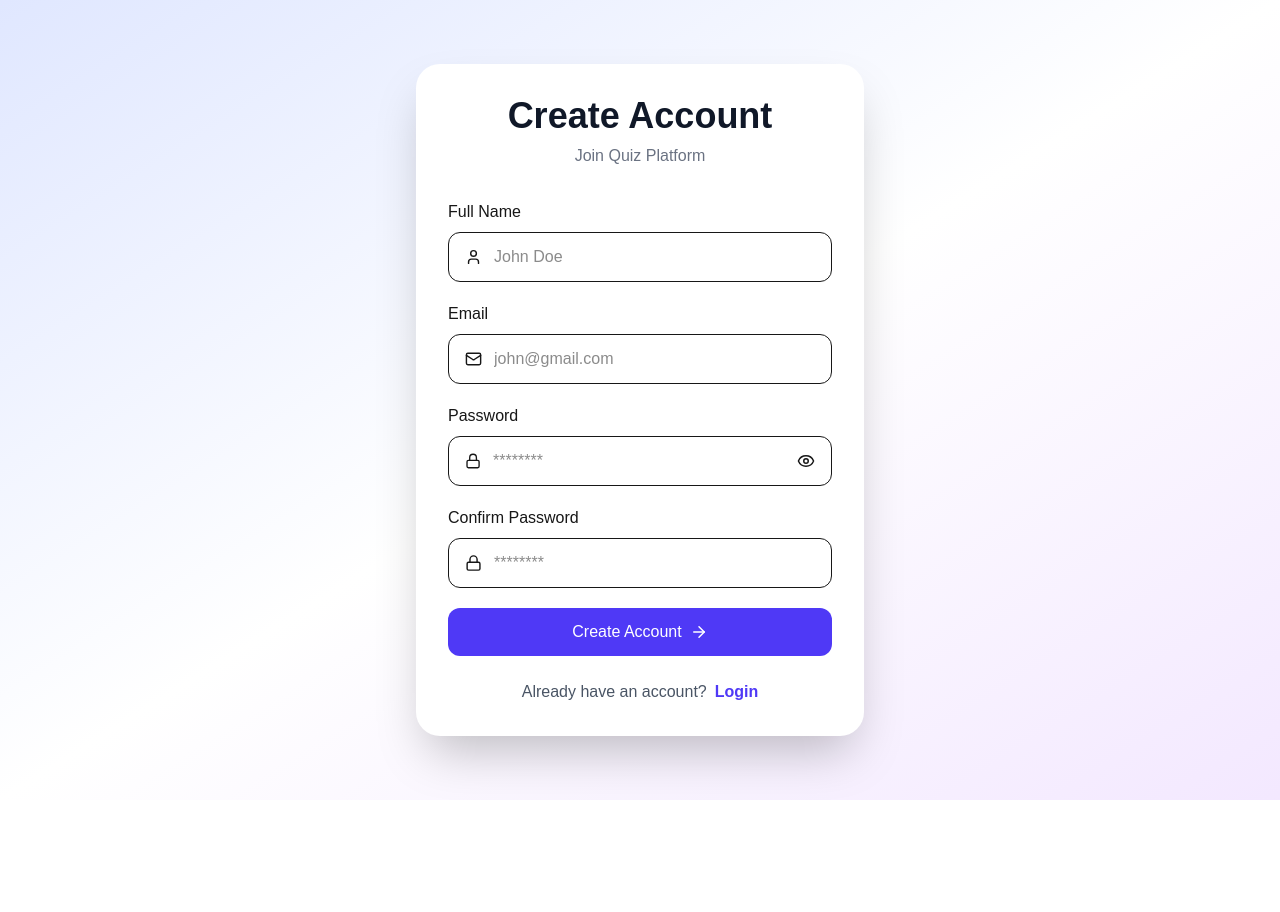
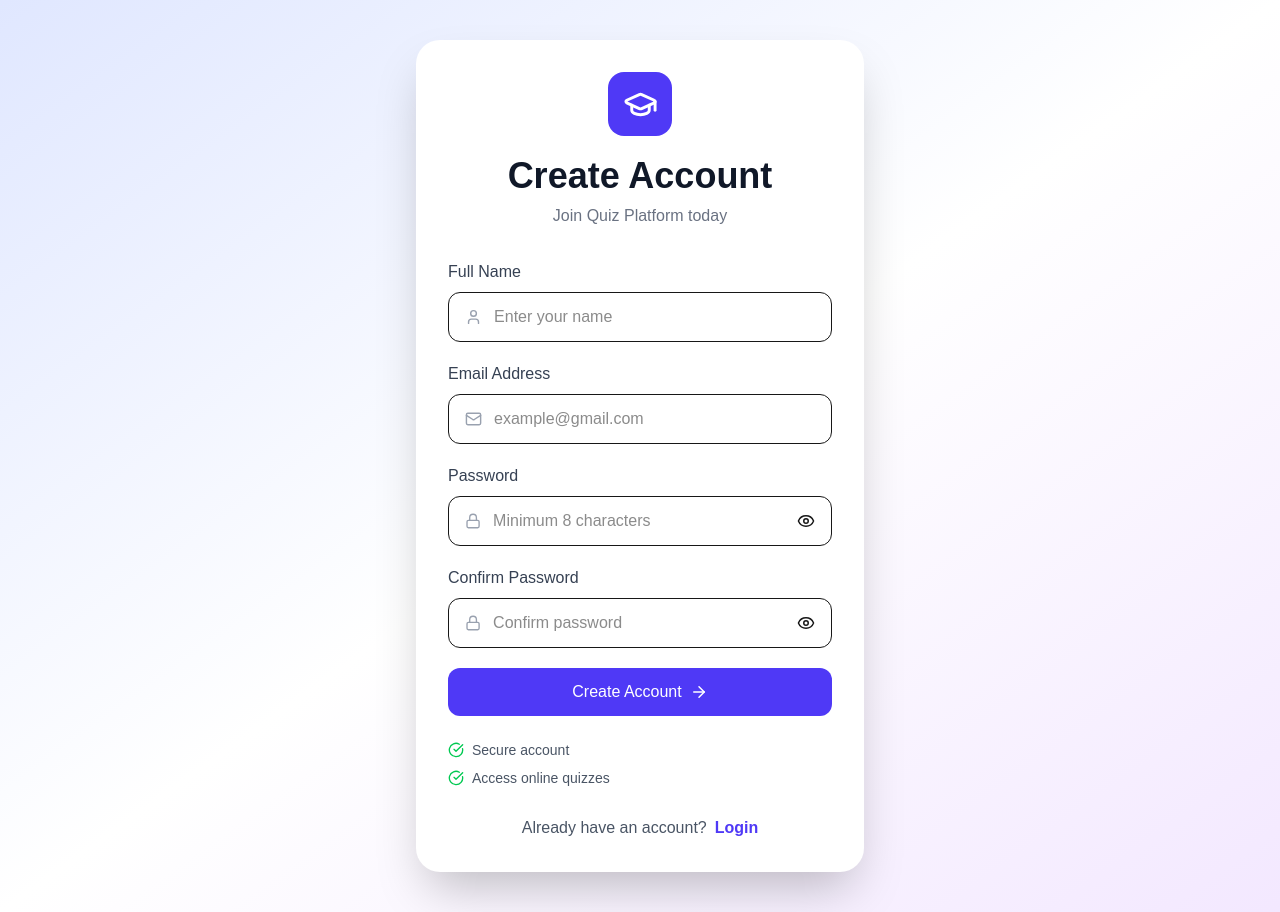
Before and after one commit to Kesarkarale/quize-platform, a Next.js app: page /register in a window 1280 px wide. Before the commit the page ends 800 px from the top, so only its background shows below. Built offline with nearby package versions, Linux system fonts and the light colour scheme.

Commit message:
Update page.tsx

```diff
--- a/app/(auth)/register/page.tsx
+++ b/app/(auth)/register/page.tsx
@@ -13,6 +13,8 @@ import {
   EyeOff,
   Loader2,
   ArrowRight,
+  GraduationCap,
+  CheckCircle,
 } from "lucide-react";
 
 import { toast } from "sonner";
@@ -27,6 +29,8 @@ export default function RegisterPage() {
   const [loading,setLoading] = useState(false);
 
   const [showPassword,setShowPassword] = useState(false);
+
+  const [showConfirmPassword,setShowConfirmPassword] = useState(false);
 
 
 
@@ -44,6 +48,7 @@ export default function RegisterPage() {
 
 
   async function handleRegister(e:FormEvent){
+
 
     e.preventDefault();
 
@@ -67,7 +72,9 @@ export default function RegisterPage() {
 
     if(formData.password.length < 8){
 
-      toast.error("Password must be at least 8 characters");
+      toast.error(
+        "Password must be minimum 8 characters"
+      );
 
       return;
 
@@ -79,12 +86,13 @@ export default function RegisterPage() {
 
     if(formData.password !== formData.confirmPassword){
 
-      toast.error("Passwords do not match");
+      toast.error(
+        "Passwords do not match"
+      );
 
       return;
 
     }
-
 
 
 
@@ -102,9 +110,7 @@ export default function RegisterPage() {
           method:"POST",
 
           headers:{
-
             "Content-Type":"application/json"
-
           },
 
 
@@ -119,9 +125,7 @@ export default function RegisterPage() {
           })
 
         }
-
       );
-
 
 
 
@@ -144,7 +148,7 @@ export default function RegisterPage() {
 
 
       toast.success(
-        "Registration successful. Check your email."
+        "Account created successfully"
       );
 
 
@@ -153,11 +157,14 @@ export default function RegisterPage() {
 
 
 
+
     }
     catch{
 
 
-      toast.error("Something went wrong");
+      toast.error(
+        "Something went wrong"
+      );
 
 
     }
@@ -176,35 +183,51 @@ export default function RegisterPage() {
 
 
 
-
-
 return (
 
-<main className="min-h-screen flex items-center justify-center bg-gradient-to-br from-indigo-100 via-white to-purple-100 px-4">
+<main className="min-h-screen flex items-center justify-center bg-gradient-to-br from-indigo-100 via-white to-purple-100 px-4 py-10">
+
 
 
 <div className="w-full max-w-md bg-white rounded-3xl shadow-2xl p-8">
 
 
 
+
+
+{/* Header */}
+
+
 <div className="text-center mb-8">
 
 
-<h1 className="text-4xl font-bold text-gray-900">
+<div className="mx-auto w-16 h-16 rounded-2xl bg-indigo-600 flex items-center justify-center text-white">
+
+
+<GraduationCap size={35}/>
+
+
+</div>
+
+
+
+<h1 className="text-4xl font-bold text-gray-900 mt-5">
 
 Create Account
 
 </h1>
 
 
+
 <p className="text-gray-500 mt-2">
 
-Join Quiz Platform
+Join Quiz Platform today
 
 </p>
 
 
 </div>
+
 
 
 
@@ -217,31 +240,41 @@ className="space-y-5"
 
 
 
-{/* Name */}
+{/* Full Name */}
+
 
 <div>
 
-<label className="font-medium">
+
+<label className="font-medium text-gray-700">
 
 Full Name
 
 </label>
 
 
-<div className="flex items-center border rounded-xl px-4 mt-2">
+
+<div className="flex items-center border rounded-xl px-4 mt-2 focus-within:ring-2 focus-within:ring-indigo-500">
 
 
-<User size={18}/>
+<User
+size={18}
+className="text-gray-400"
+/>
+
 
 
 <input
 
+type="text"
+
+placeholder="Enter your name"
+
 className="w-full p-3 outline-none"
-
-placeholder="John Doe"
 
 
 value={formData.fullName}
+
 
 
 onChange={(e)=>
@@ -256,10 +289,12 @@ fullName:e.target.value
 
 }
 
+
 />
 
 
 </div>
+
 
 
 </div>
@@ -269,33 +304,44 @@ fullName:e.target.value
 
 
 
+
 {/* Email */}
+
+
 
 <div>
 
-<label className="font-medium">
 
-Email
+<label className="font-medium text-gray-700">
+
+Email Address
 
 </label>
 
 
-<div className="flex items-center border rounded-xl px-4 mt-2">
+
+<div className="flex items-center border rounded-xl px-4 mt-2 focus-within:ring-2 focus-within:ring-indigo-500">
 
 
-<Mail size={18}/>
+<Mail
+size={18}
+className="text-gray-400"
+/>
+
 
 
 <input
 
 type="email"
 
+placeholder="example@gmail.com"
+
 className="w-full p-3 outline-none"
 
-placeholder="john@gmail.com"
 
 
 value={formData.email}
+
 
 
 onChange={(e)=>
@@ -310,10 +356,12 @@ email:e.target.value
 
 }
 
+
 />
 
 
 </div>
+
 
 
 </div>
@@ -323,22 +371,32 @@ email:e.target.value
 
 
 
+
+
+
 {/* Password */}
+
 
 
 <div>
 
-<label className="font-medium">
+
+<label className="font-medium text-gray-700">
 
 Password
 
 </label>
 
 
-<div className="flex items-center border rounded-xl px-4 mt-2">
 
 
-<Lock size={18}/>
+<div className="flex items-center border rounded-xl px-4 mt-2 focus-within:ring-2 focus-within:ring-indigo-500">
+
+
+<Lock
+size={18}
+className="text-gray-400"
+/>
 
 
 
@@ -346,12 +404,13 @@ Password
 
 type={showPassword ? "text":"password"}
 
+placeholder="Minimum 8 characters"
+
 className="w-full p-3 outline-none"
-
-placeholder="********"
 
 
 value={formData.password}
+
 
 
 onChange={(e)=>
@@ -366,7 +425,9 @@ password:e.target.value
 
 }
 
+
 />
+
 
 
 <button
@@ -404,34 +465,52 @@ showPassword ?
 
 
 
+
+
 {/* Confirm Password */}
+
 
 
 <div>
 
-<label className="font-medium">
+
+<label className="font-medium text-gray-700">
 
 Confirm Password
 
 </label>
 
 
-<div className="flex items-center border rounded-xl px-4 mt-2">
 
 
-<Lock size={18}/>
+<div className="flex items-center border rounded-xl px-4 mt-2 focus-within:ring-2 focus-within:ring-indigo-500">
+
+
+<Lock
+size={18}
+className="text-gray-400"
+/>
+
 
 
 <input
 
-type={showPassword ? "text":"password"}
+type={
+showConfirmPassword
+?
+"text"
+:
+"password"
+}
+
+placeholder="Confirm password"
 
 className="w-full p-3 outline-none"
 
-placeholder="********"
 
 
 value={formData.confirmPassword}
+
 
 
 onChange={(e)=>
@@ -446,7 +525,40 @@ confirmPassword:e.target.value
 
 }
 
+
 />
+
+
+
+
+<button
+
+type="button"
+
+onClick={()=>
+
+setShowConfirmPassword(
+!showConfirmPassword
+)
+
+}
+
+>
+
+
+{
+
+showConfirmPassword ?
+
+<EyeOff size={18}/> :
+
+<Eye size={18}/>
+
+}
+
+
+</button>
+
 
 
 </div>
@@ -460,11 +572,16 @@ confirmPassword:e.target.value
 
 
 
+
+{/* Button */}
+
+
+
 <button
 
 disabled={loading}
 
-className="w-full bg-indigo-600 hover:bg-indigo-700 disabled:opacity-50 text-white rounded-xl py-3 flex justify-center items-center gap-2"
+className="w-full bg-indigo-600 hover:bg-indigo-700 disabled:opacity-50 text-white rounded-xl py-3 flex items-center justify-center gap-2 transition"
 
 >
 
@@ -486,7 +603,9 @@ Create Account
 }
 
 
+
 </button>
+
 
 
 
@@ -498,8 +617,46 @@ Create Account
 
 
 
+{/* Benefits */}
 
-<div className="text-center mt-6 text-gray-600">
+
+<div className="mt-6 space-y-2">
+
+
+<p className="flex items-center gap-2 text-sm text-gray-600">
+
+<CheckCircle
+size={16}
+className="text-green-500"
+/>
+
+Secure account
+
+</p>
+
+
+<p className="flex items-center gap-2 text-sm text-gray-600">
+
+<CheckCircle
+size={16}
+className="text-green-500"
+/>
+
+Access online quizzes
+
+</p>
+
+
+</div>
+
+
+
+
+
+
+
+
+<div className="text-center mt-7 text-gray-600">
 
 
 Already have an account?
@@ -509,7 +666,7 @@ Already have an account?
 
 href="/login"
 
-className="text-indigo-600 ml-2 font-semibold"
+className="text-indigo-600 font-semibold ml-2"
 
 >
 
@@ -531,5 +688,4 @@ Login
 
 );
 
-
 }
```
